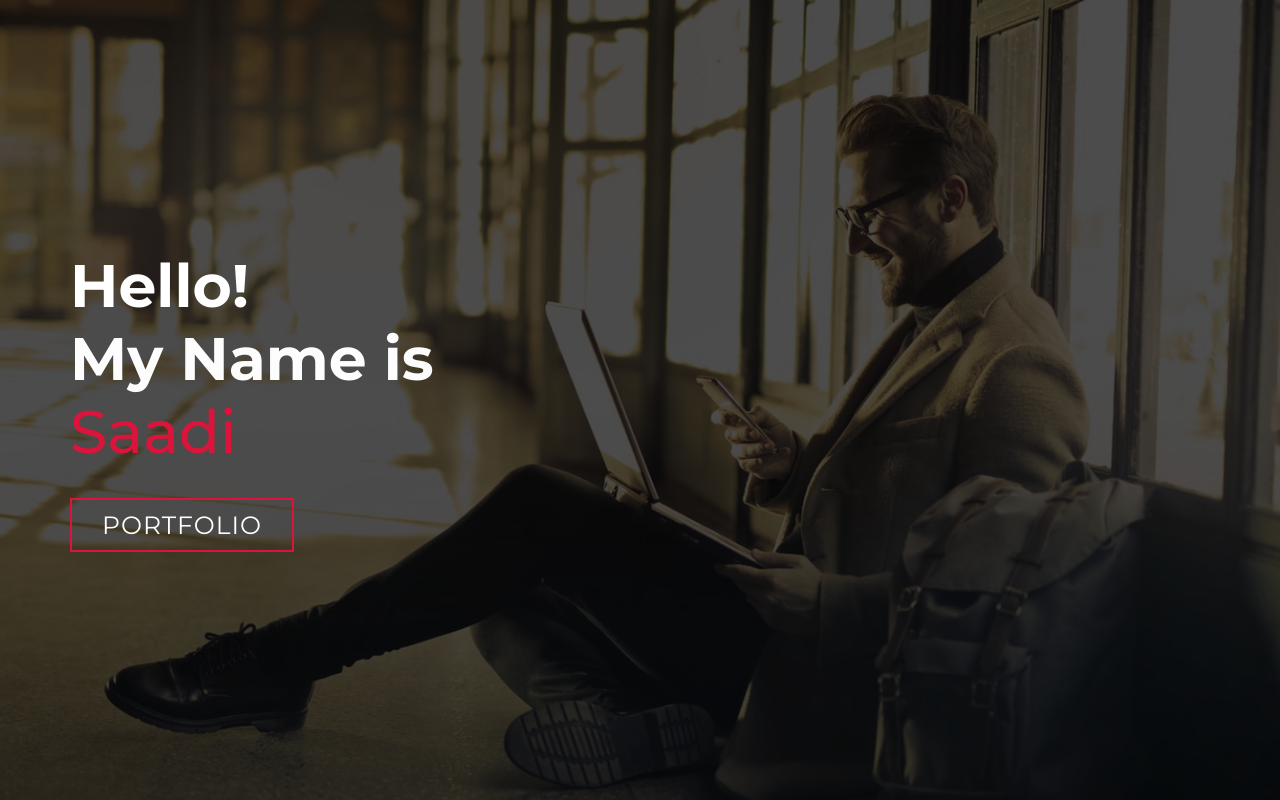
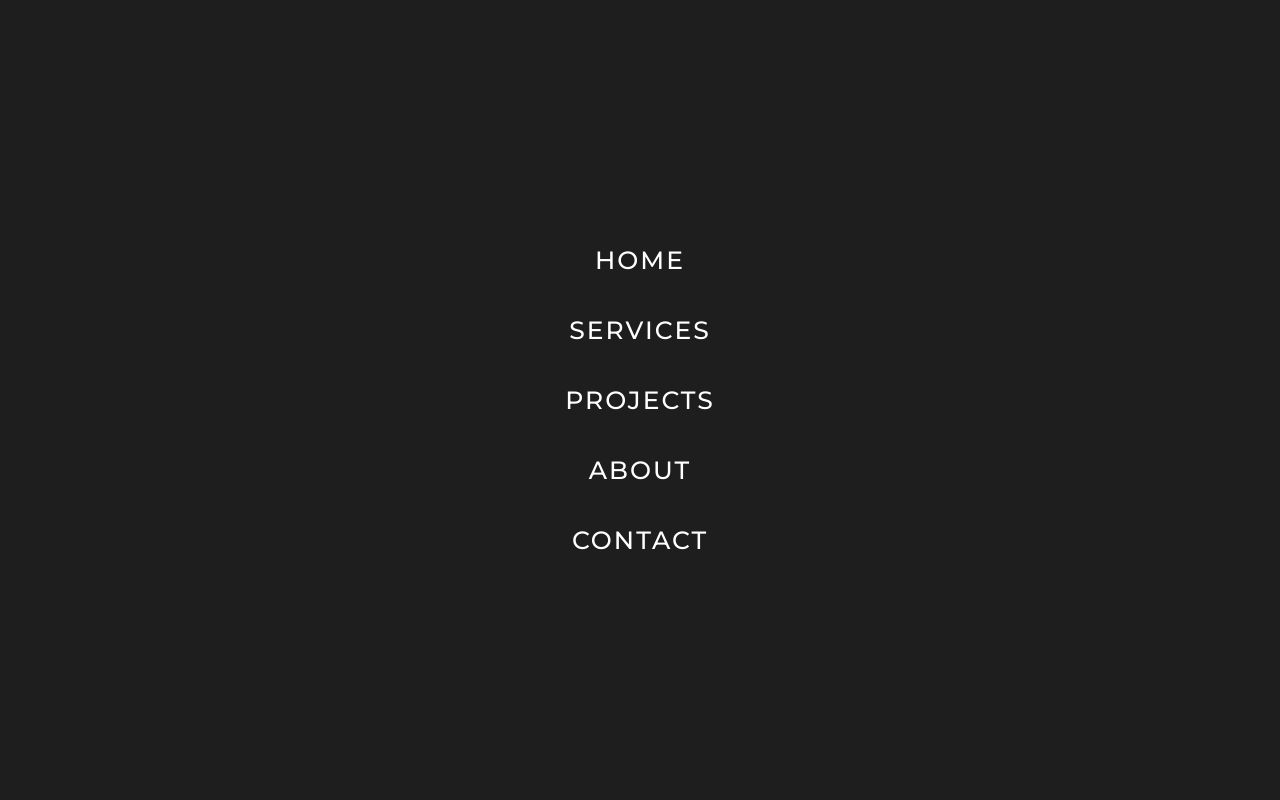
Before and after one commit to saadi299/My-Portfolio-Website-, a plain HTML site: page index.html in a window 1280 px wide. Shown: the top 800 px of the page. Drawn offline with Linux system fonts and the light colour scheme.

Commit message:
done with header section

```diff
--- a/index.html
+++ b/index.html
@@ -10,6 +10,36 @@
     <title>Saadi Mohammed Chowdhury</title>
 </head>
 <body>
+    <!-----------------------Header Section (Nav-Bar)----------------------->
+
+    <section id="header">
+        <div class="header container">
+            <div class="nav-bar">
+                <div class="brand"><a href="#hero"><h1> <span>C</span>howdhury <span>S</span>aadi </h1></a> </div>
+                <div class="nav-list">
+                    <div class="hamburger"><div class="bar"></div></div>
+                    <ul>
+                        <li ><a href="#" data-after="Home">Home</a></li>
+                        <li ><a href="#" data-after="Services">Services</a></li>
+                        <li ><a href="#" data-after="Projects">Projects</a></li>
+                        <li ><a href="#" data-after="About">About</a></li>
+                        <li ><a href="#" data-after="Contact">Contact</a></li>
+
+                    </ul>
+                </div>
+            </div>
+        </div>
+
+    </section>
+
+
+
+
+    <!-----------------------Header Section (Nav-Bar) END----------------------->
+
+
+
+
 
     <!-----------------------Hero Section----------------------->
     <section id="hero">
@@ -256,39 +286,34 @@
 
       <section id="contact">
         <div class="contact container">
-                <div><h1 class="section-title"> Contact <span>INFO</span></h1></div>
-
+          <div><h1 class="section-title">Contact <span>info</span></h1></div>
           <div class="contact-items">
-
             <div class="contact-item">
               <div class="icon"><img src="https://img.icons8.com/bubbles/100/000000/phone.png"/></div>
               <div class="contact-info">
                 <h1>Phone</h1>
-                        <h2>0168-9610688</h2>
-
+                <h2>+1 234 123 1234</h2>
+                <h2>+1 234 123 1234</h2>
               </div>
             </div>
             <div class="contact-item">
               <div class="icon"><img src="https://img.icons8.com/bubbles/100/000000/new-post.png"/></div>
               <div class="contact-info">
                 <h1>Email</h1>
-                        <h2>saadimohammed149@gmail.com</h2>
-
+                <h2>info@gmail.com</h2>
+                <h2>abcd@gmail.com</h2>
               </div>
             </div>
             <div class="contact-item">
               <div class="icon"><img src="https://img.icons8.com/bubbles/100/000000/map-marker.png"/></div>
               <div class="contact-info">
                 <h1>Address</h1>
-                        <h2>Nikunja 2, Dhaka, Bangladesh</h2>
+                <h2>Fatikchhari, Chittagong, Bangladesh</h2>
               </div>
             </div>
           </div>
         </div>
-
       </section>
-
-
 
 
       <!------------------------Contact Section End------------------>
--- a/style.css
+++ b/style.css
@@ -79,6 +79,92 @@ img {
 .brand span{
     color:crimson;
 }
+
+
+/*------------------------Header  Section ------------------*/
+
+#header
+{
+    position:fixed;
+    z-index:1000;
+    left:0;
+    top:0;
+    width:100vh;
+    height:auto;
+}
+
+#header .header{
+    min-height: 8vh;
+    background-color: rgba(31,30,30,0.24);
+}
+
+#header .nav-bar{
+    display: flex;
+    align-items: center;
+    justify-content: space-between;
+    width: 100%;
+    height: 100%;
+    max-width:1300px;
+    padding: 0 10px;
+}
+
+#header .nav-list ul {
+    list-style: none;
+    position: absolute;;
+    background-color:rgb(31,30,30);
+    width:100vw;
+    height:100vh;
+    left:0;
+    top:0;
+    display: flex;
+    flex-direction: column;
+    align-items: center;
+    justify-content: center;
+    z-index: 1;
+    overflow-x: hidden;
+}
+
+#header .nav-list ul a{
+    font-size:2.5rem;
+    font-weight:500;
+    letter-spacing: .2rem;
+    text-decoration: none;
+    color: white;
+    text-transform: uppercase;
+    padding: 20px;
+    display: block;
+}
+
+#header .nav-list ul a::after{
+    content:attr(data-after);
+    position:absolute;
+    top:50%;
+    left:50%;
+    transform:translate(-50%,-50%) scale(0);
+    color: rgba(240,248,255,0.021);
+    font-size: 14rem;
+    letter-spacing:10rem;
+    z-index: -1;
+    transition: .3s ease letter-spacing;
+}
+
+#header .nav-list ul li:hover a::after{
+    transform:translate(-50%,-50%) scale(1);
+    letter-spacing: initial;
+
+}
+
+#header .hamburger{
+    height: 60px;
+}
+
+
+
+
+
+
+
+/*------------------------Header  Section End ------------------*/
 /*------------------------Hero Section ------------------*/
 
 #hero{
@@ -423,8 +509,7 @@ img {
 #contact .contact {
 	flex-direction: column;
 	max-width: 1200px;
-    margin: 0 auto;
-    padding-top:100px;
+	margin: 0 auto;
 }
 #contact .contact-items {
 	width: 400px;
@@ -528,7 +613,7 @@ img {
 
 
 
-/*-----------------Media Quary for  Tablet------------------*/
+/*-----------------Media Quary for  Tablet (760 px)------------------*/
 
 @media only screen and (min-width:760px){
 
@@ -655,12 +740,30 @@ img {
 #contact .contact-item .icon img{
     object-fit: contain;
 }
+
+#contact .contact-info{
+    width:100%;
+    text-align: left;
+    padding-left: 20px;
+}
+
 /*Contact Section (760px) END*/
-
-
 
 
 
 }
 
 /*-----------------Media Quary for  Tablet   End------------------*/
+
+
+
+/*-----------------Media Quary for  Desktop (1200 px)------------------*/
+
+
+@media only screen and (min-width:1200px){
+    #services .service-bottom .service-item{
+        flex-basis:22%;
+        margin:1.5%;
+    }
+}
+/*-----------------Media Quary for  Desktop (1200 px) END------------------*/
```
Lines whose indentation alone changed are shown as unchanged.
